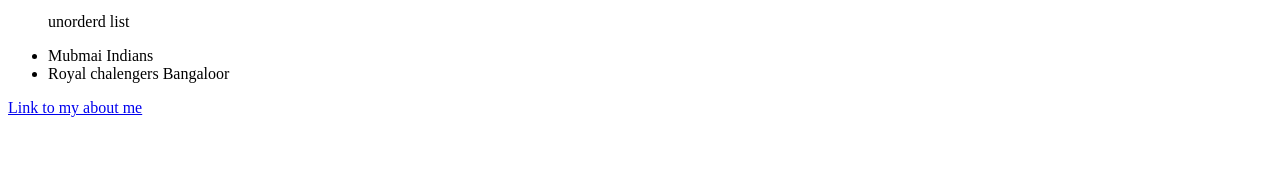
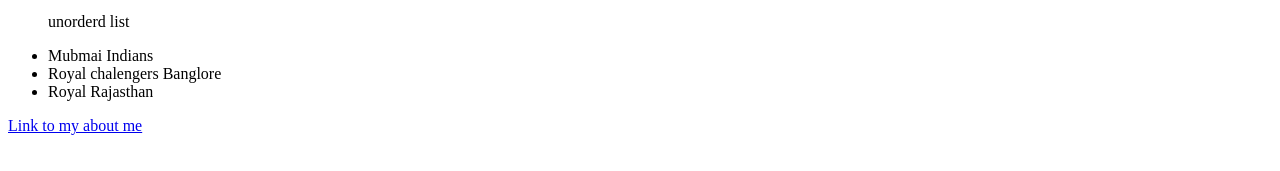
Before and after one commit to 44-563-Web-Apps-S23/44563-webapps-assignment-3-Lalith143kl, a plain HTML site: page index.html in a window 1280 px wide. Shown: the part 345-516 px from the top of the page. Drawn offline with Linux system fonts and the light colour scheme.

Commit message:
indexmodified

```diff
--- a/index.html
+++ b/index.html
@@ -32,7 +32,8 @@
 
 <ul>
     <li>Mubmai Indians</li>
-    <li>Royal chalengers Bangaloor</li>
+    <li>Royal chalengers Banglore</li>
+    <li>Royal Rajasthan</li>
 </ul>
 
 
```
